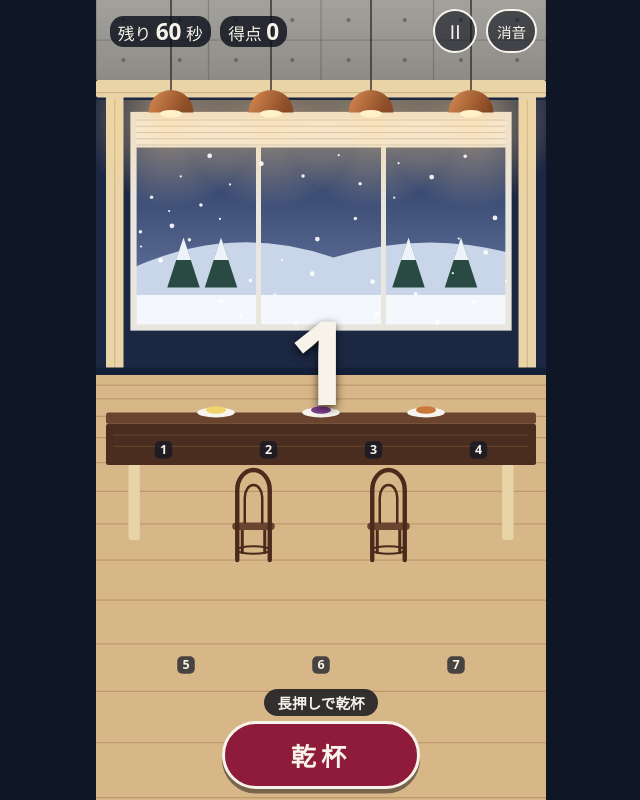
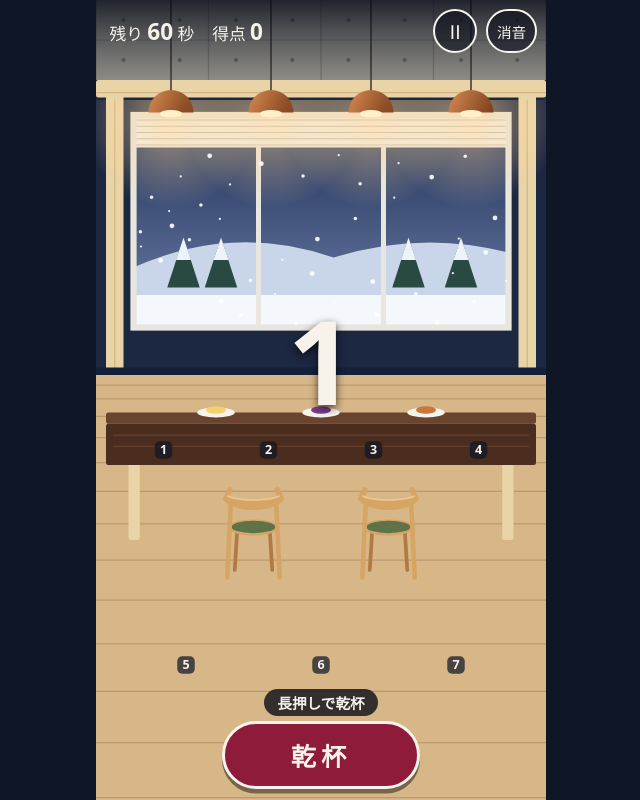
Before and after one commit to tomio2480/furano-wine-toast-ordinance-compliance-game, a website built with Vite: page index.html in a window 1280 px wide. Both pictures are taken after a click on the button "はじめる". Shown: the whole page, without its empty margins (319-959 px from the left). Built offline with nearby package versions, Linux system fonts and the light colour scheme.

Commit message:
fix: 上部の暗い帯を戻し，椅子を会場の写真に合わせて描き直す（Issue #9）
利用者の確認を受けて，会場の絵を次のように直す．

- 遊んでいる間の上部の暗い帯を戻す．天井が暗く見え，会場に近いため．
  残り時間と得点の項目ごとの下地はやめる．横向きで帯を舞台の外へ出すときは塗らない
- テーブルの下に押し込んだ濃茶の曲木風の椅子をやめる．
  会場の写真にある明るい木の肘掛け椅子（三日月形の背もたれ，丸い緑の座面）を，
  手前の列の人の間に，背もたれをこちらへ向けて置く
- 要件書の表 9 の椅子を，明るい木の肘掛け椅子（丸い緑の座面）に改める

Refs #9

Co-Authored-By: Claude Opus 5.5 <noreply@anthropic.com>

```diff
--- a/src/render/scene.ts
+++ b/src/render/scene.ts
@@ -139,41 +139,53 @@ export function paintBackground(ctx: Ctx): void {
   }
 }
 
-const CHAIR = "#4a2a1a";
-const CHAIR_LIGHT = "#6b4430";
-/** 椅子は手前の列の人の間に置き，人に隠れすぎないようにする． */
-const CHAIR_XS = [126, 234] as const;
+const CHAIR_WOOD = "#d6a463";
+const CHAIR_WOOD_SHADE = "#b07a42";
+const CHAIR_WOOD_LIGHT = "#ecc68e";
+const CHAIR_SEAT = "#5e7347";
+/** 椅子は手前の列の人の間に置く．床に着く位置は，テーブルの脚より手前とする． */
+const CHAIRS = [
+  { x: 126, floor: 462 },
+  { x: 234, floor: 462 },
+] as const;
 
 /**
- * テーブルの下に押し込んだ濃茶の曲木風の椅子．背もたれをこちらへ向け，
- * 背もたれの輪の上端が幕板のすぐ下に来る．
+ * 背もたれ．中央が厚く両端が細い三日月形の曲げ板とし，
+ * 両端は肘掛けとして奥（テーブル側）へ回り込む．
  */
-function chair(ctx: Ctx, x: number): void {
-  const top = TABLE.apronBottom + 4;
+function chairBack(ctx: Ctx, x: number, y: number): void {
   for (const side of [-1, 1]) {
-    strokeLine(ctx, [x + side * 9, top + 46], [x + side * 9, top + 66], 2.4, CHAIR);
+    strokeLine(ctx, [x + side * 22, y + 1], [x + side * 19, y - 6], 4.5, CHAIR_WOOD);
   }
   ctx.beginPath();
-  ctx.ellipse(x, top + 64, 13, 3, 0, 0, Math.PI * 2);
-  ctx.lineWidth = 1.6;
-  ctx.strokeStyle = CHAIR;
+  ctx.ellipse(x, y, 24, 10, 0, 0, Math.PI);
+  ctx.ellipse(x, y - 3, 22, 5, 0, Math.PI, 0, true);
+  ctx.closePath();
+  ctx.fillStyle = CHAIR_WOOD;
+  ctx.fill();
+  ctx.beginPath();
+  ctx.ellipse(x, y - 3, 22, 5, 0, Math.PI * 0.12, Math.PI * 0.88);
+  ctx.lineWidth = 1.4;
+  ctx.strokeStyle = CHAIR_WOOD_LIGHT;
   ctx.stroke();
-  fillRoundRect(ctx, x - 17, top + 42, 34, 6, 3, CHAIR_LIGHT);
-  ctx.beginPath();
-  ctx.moveTo(x - 13, top + 72);
-  ctx.lineTo(x - 13, top + 16);
-  ctx.ellipse(x, top + 16, 13, 16, 0, Math.PI, Math.PI * 2);
-  ctx.lineTo(x + 13, top + 72);
-  ctx.lineWidth = 3.5;
-  ctx.strokeStyle = CHAIR;
-  ctx.stroke();
-  ctx.beginPath();
-  ctx.moveTo(x - 7, top + 42);
-  ctx.lineTo(x - 7, top + 22);
-  ctx.ellipse(x, top + 22, 7, 10, 0, Math.PI, Math.PI * 2);
-  ctx.lineTo(x + 7, top + 42);
-  ctx.lineWidth = 2;
-  ctx.stroke();
+}
+
+/**
+ * 会場の写真にある，明るい木の肘掛け椅子．丸い座面は緑で，4 本の脚は少し開く．
+ * テーブルから引き出した向きで，背もたれをこちらへ向ける．後ろの脚は背もたれまで伸びる．
+ */
+function chair(ctx: Ctx, x: number, floor: number): void {
+  const seat = floor - 40;
+  const rail = seat - 24;
+  for (const side of [-1, 1]) {
+    strokeLine(ctx, [x + side * 13, seat + 2], [x + side * 15, floor - 6], 3, CHAIR_WOOD_SHADE);
+  }
+  fillEllipse(ctx, x, seat, 20, 6.5, CHAIR_WOOD);
+  fillEllipse(ctx, x, seat - 0.5, 17.5, 5, CHAIR_SEAT);
+  for (const side of [-1, 1]) {
+    strokeLine(ctx, [x + side * 21, floor], [x + side * 18, rail + 2], 3.6, CHAIR_WOOD);
+  }
+  chairBack(ctx, x, rail);
 }
 
 function plate(ctx: Ctx, x: number, food: string): void {
@@ -193,13 +205,10 @@ function slotTag(ctx: Ctx, x: number, y: number, label: string): void {
 /**
  * 奥の列より手前，手前の列より奥に描く長テーブル．
  * 濃い木目の天板と幕板で奥の列の足もとを隠し，白木の脚で支える．
- * 下には椅子を押し込み，数字キーの枠番号も添える．
+ * 手前には椅子を置き，数字キーの枠番号も添える．
  */
 export function paintTable(ctx: Ctx): void {
   const width = STAGE.width - 16;
-  for (const x of CHAIR_XS) {
-    chair(ctx, x);
-  }
   fillRoundRect(ctx, 26, TABLE.apronBottom - 4, 9, 64, 2, WOOD_LIGHT);
   fillRoundRect(ctx, STAGE.width - 35, TABLE.apronBottom - 4, 9, 64, 2, WOOD_LIGHT);
   fillRoundRect(ctx, 8, TABLE_TOP - 2, width, 9, 2, "#6b4430");
@@ -210,6 +219,9 @@ export function paintTable(ctx: Ctx): void {
   plate(ctx, 96, "#f2d36b");
   plate(ctx, 180, "#7b3f8c");
   plate(ctx, 264, "#c9773a");
+  for (const { x, floor } of CHAIRS) {
+    chair(ctx, x, floor);
+  }
   for (const slot of SLOTS) {
     slotTag(ctx, slot.x, slot.row === "back" ? TABLE.apronBottom - 12 : slot.y + 12, String(slot.id));
   }
--- a/src/style.css
+++ b/src/style.css
@@ -134,8 +134,13 @@ h2[tabindex="-1"]:focus {
   display: flex;
   align-items: flex-start;
   gap: 2cqw;
-  padding: max(2cqw, var(--edge-gap)) max(2cqw, var(--edge-gap)) 0 3cqw;
+  padding: max(2cqw, var(--edge-gap)) max(2cqw, var(--edge-gap)) 6cqw 3cqw;
   pointer-events: none;
+}
+
+/* 遊んでいる間は帯を暗くし，文字を読みやすくする．会場の暗い天井にも近づける． */
+#app:is([data-screen="countdown"], [data-screen="play"], [data-screen="pause"]) .topbar {
+  background: linear-gradient(rgb(10 14 26 / 85%), rgb(10 14 26 / 0%));
 }
 
 .topbar button {
@@ -146,22 +151,15 @@ h2[tabindex="-1"]:focus {
   --shown-display: flex;
   flex: 1 1 auto;
   flex-wrap: wrap;
-  gap: 1cqw 2cqw;
+  gap: 0 4cqw;
   align-items: center;
   min-width: 0;
   min-height: var(--min-target);
   font-size: 1em;
 }
 
-/*
- * 残り時間と得点は，項目ごとの暗い下地で読みやすくする．
- * 帯の全体を塗らないため，文字を大きくしても隠れる参加者は文字の範囲にとどまる．
- */
 .hud-item {
   margin: 0;
-  padding: 0 0.5em;
-  border-radius: 0.8em;
-  background: rgb(10 14 26 / 80%);
 }
 
 .controls {
@@ -521,7 +519,13 @@ h2[tabindex="-1"]:focus {
     inset: 0 100% auto auto;
     width: var(--side-width);
     flex-direction: column;
+    padding-bottom: 0;
     padding-left: max(var(--edge-gap), env(safe-area-inset-left));
+  }
+
+  /* 舞台の外は暗い地のため，帯を暗くする塗りは要らない． */
+  #app:is([data-screen="countdown"], [data-screen="play"], [data-screen="pause"]) .topbar {
+    background: none;
   }
 
   .hud {
```
Also changed, not shown: docs/requirements.md (+1 -1 lines).
